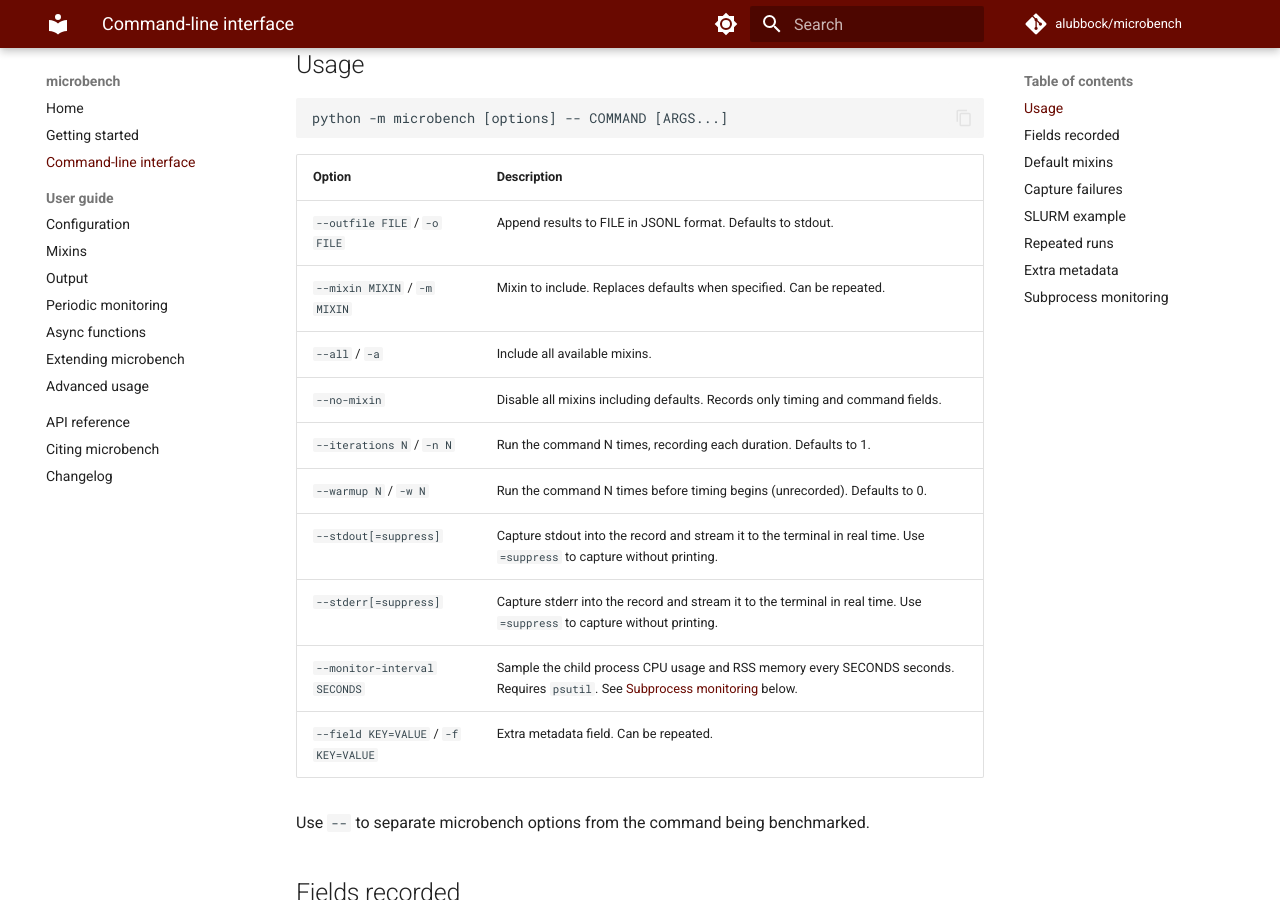
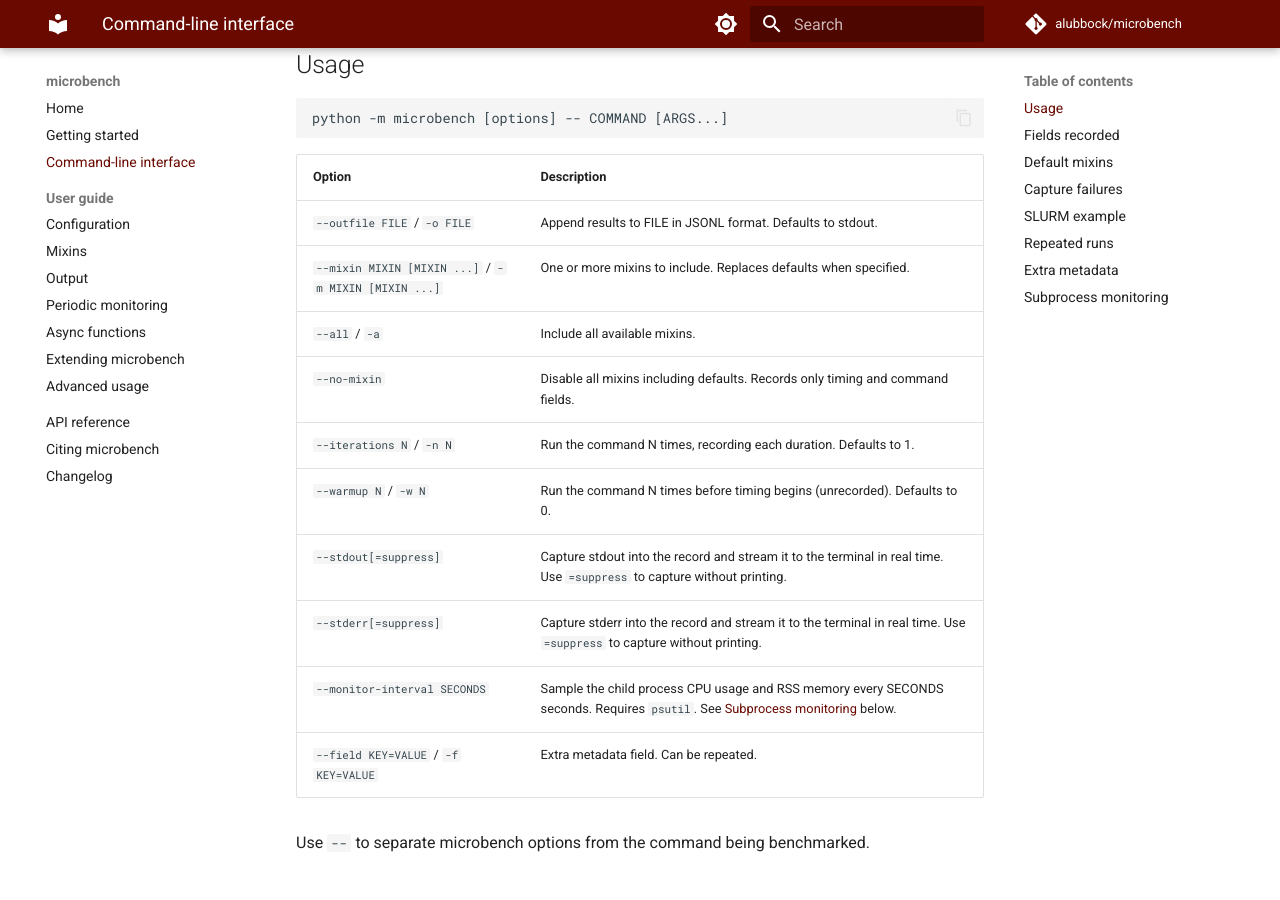
Before and after one commit to alubbock/microbench, an MkDocs documentation site: the page built from docs/cli.md, in a window 1280 px wide and 900 px high, scrolled down 347 px. Built offline with MkDocs 1.6.1 and Material for MkDocs 9.7.7, drawn with Linux system fonts in a browser that asks for light colours; comment, search, counter and statistics services are not loaded; the version menu is left out.

Commit message:
feat: --mixin accepts multiple space-separated values (nargs='+') (#77)

```diff
--- a/docs/cli.md
+++ b/docs/cli.md
@@ -19,7 +19,7 @@
 | Option | Description |
 |---|---|
 | `--outfile FILE` / `-o FILE` | Append results to FILE in JSONL format. Defaults to stdout. |
-| `--mixin MIXIN` / `-m MIXIN` | Mixin to include. Replaces defaults when specified. Can be repeated. |
+| `--mixin MIXIN [MIXIN ...]` / `-m MIXIN [MIXIN ...]` | One or more mixins to include. Replaces defaults when specified. |
 | `--all` / `-a` | Include all available mixins. |
 | `--no-mixin` | Disable all mixins including defaults. Records only timing and command fields. |
 | `--iterations N` / `-n N` | Run the command N times, recording each duration. Defaults to 1. |
```
Also changed, not shown: other parts of docs/cli.md (+1 -3 lines), CHANGELOG.md (+2 -2 lines), 2 other files.
